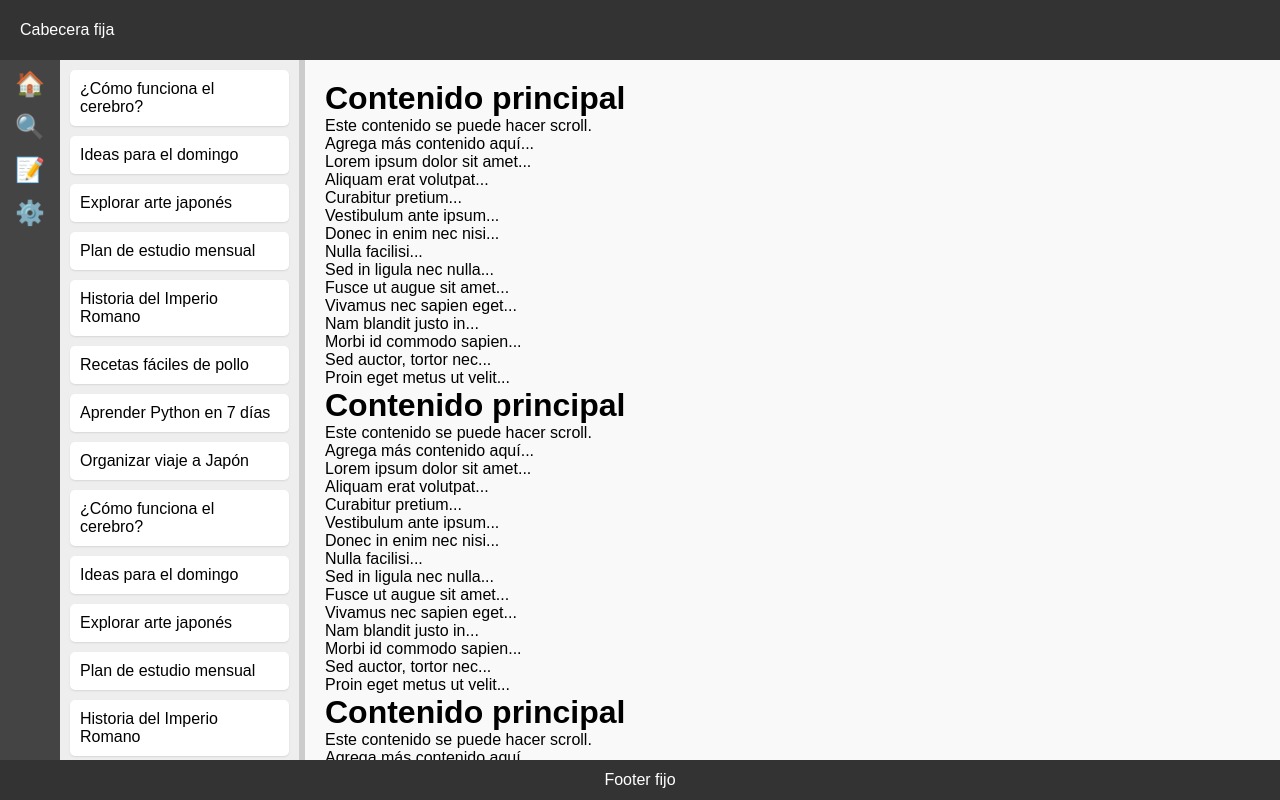
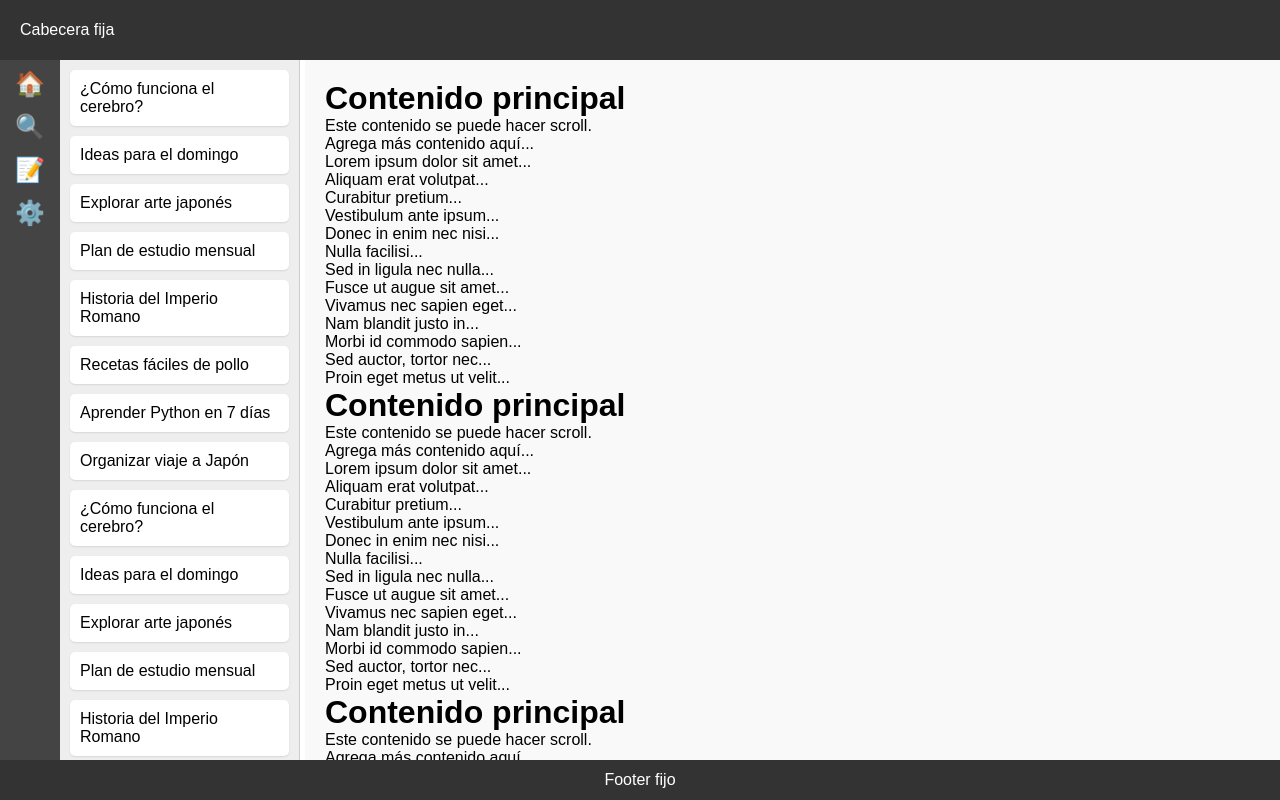
Before and after one commit to dfrankmv/pyworkpage, a plain HTML site: page index.html in a window 1280 px wide. Drawn offline with Linux system fonts and the light colour scheme.

Commit message:
Update index.html

```diff
--- a/index.html
+++ b/index.html
@@ -98,18 +98,6 @@
       z-index: 1000;
     }
 
-
-
-.resizer {
-  position: fixed;
-  top: 60px;
-  left: 300px; /* 60 + 240 */
-  width: 5px;
-  bottom: 40px;
-  cursor: ew-resize;
-  background-color: #ccc;
-  z-index: 10;
-}
 
 
   </style>
@@ -256,5 +244,4 @@
 
 </body>
 
-  <script src="scripts.js"></script>
 </html>
```
